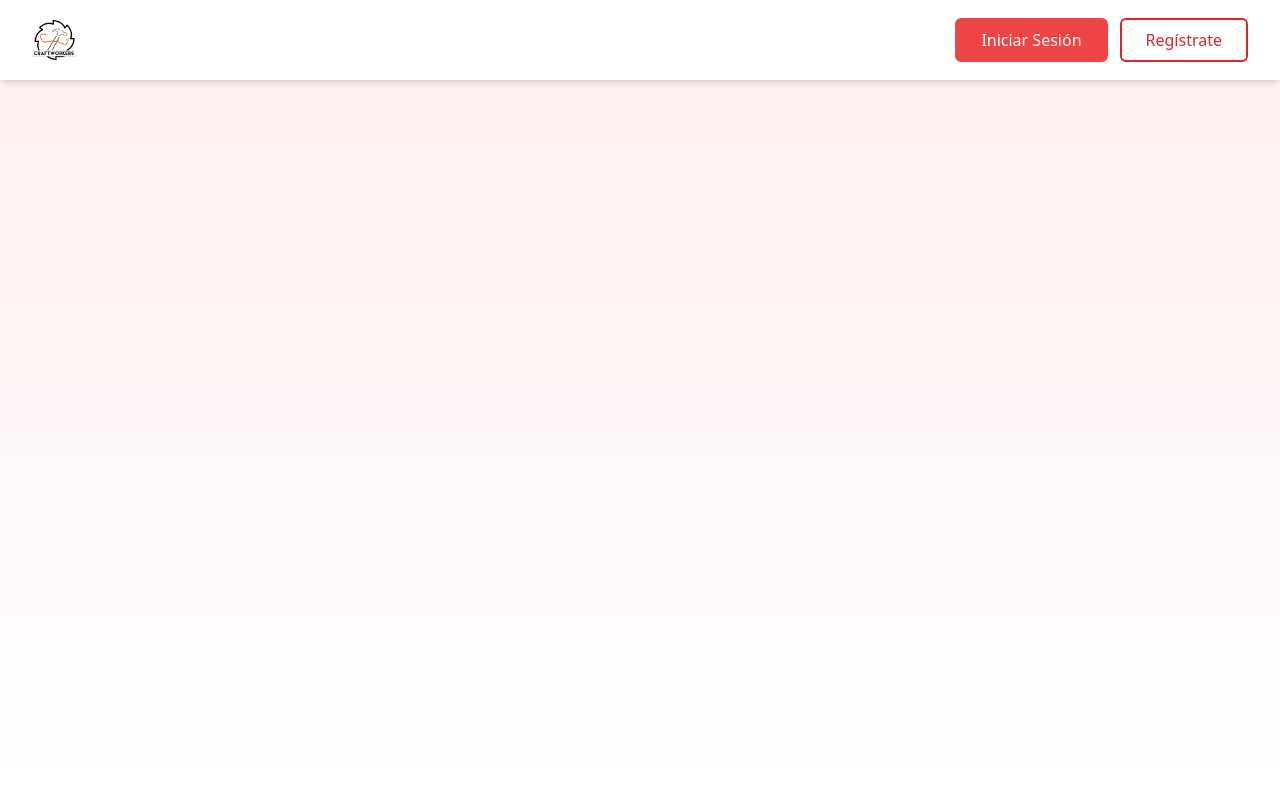
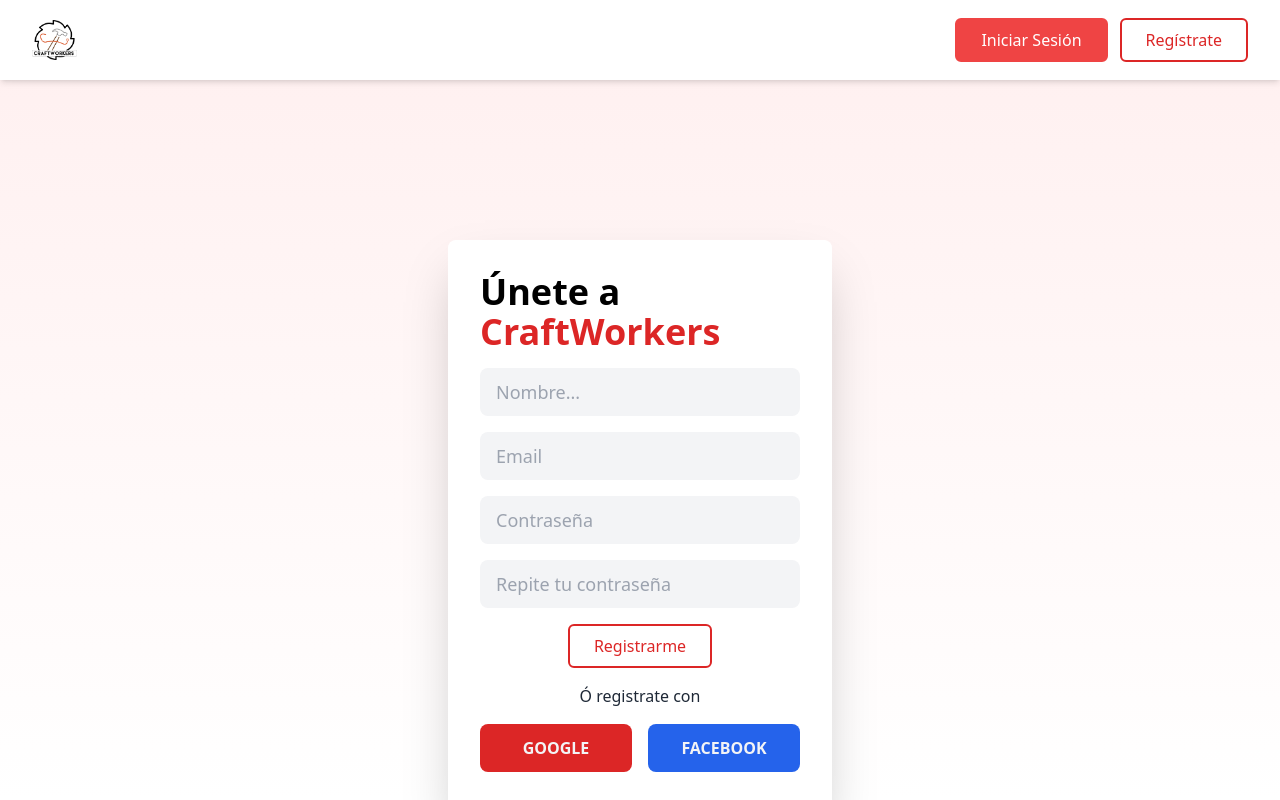
Before and after one commit to OscarAguilarL/craftworkers-frontend, a React (Vite) app: page /register in a window 1280 px wide. Built offline with nearby package versions, Linux system fonts and the light colour scheme.

Commit message:
Creada la página de registro y añadida a las rutas de la aplicación

```diff
--- /dev/null
+++ b/src/pages/RegisterPage.tsx
@@ -0,0 +1,47 @@
+import React from 'react'
+import { Button } from '../components'
+
+export const RegisterPage = () => {
+  return (
+    <div className="w-full flex items-center justify-center mt-40">
+      <div className="bg-white w-96 h-auto rounded-lg pt-8 pb-8 px-8 flex flex-col items-center shadow-2xl">
+        <h3 className="font-bold text-4xl mb-4">
+          Únete a <span className="text-red-600">CraftWorkers</span>
+        </h3>
+        <input
+          type="text"
+          className="w-full h-12 rounded-lg px-4 text-lg bg-gray-100 focus:ring-blue-600 mb-4"
+          placeholder="Nombre..."
+        />
+        <input
+          type="email"
+          className="w-full h-12 rounded-lg px-4 text-lg bg-gray-100 focus:ring-blue-600 mb-4"
+          placeholder="Email"
+        />
+        <input
+          type="password"
+          className="w-full h-12 rounded-lg px-4 text-lg bg-gray-100 focus:ring-blue-600 mb-4"
+          placeholder="Contraseña"
+        />
+        <input
+          type="password"
+          className="w-full h-12 rounded-lg px-4 text-lg bg-gray-100 focus:ring-blue-600 mb-4"
+          placeholder="Repite tu contraseña"
+        />
+        <Button className="mb-4">Registrarme</Button>
+
+
+        <label className="text-gray-800 mb-4">Ó registrate con</label>
+
+        <div className='w-full flex gap-4'>
+          <button className="w-full h-12 rounded-lg bg-red-600 uppercase font-semibold hover:bg-red-700 text-gray-100 transition mb-4">
+            Google
+          </button>
+          <button className="w-full h-12 rounded-lg bg-blue-600 uppercase font-semibold hover:bg-blue-700 text-gray-100 transition mb-4">
+            Facebook
+          </button>
+        </div>
+      </div>
+    </div>
+  )
+}
--- a/src/pages/index.ts
+++ b/src/pages/index.ts
@@ -1,2 +1,3 @@
 export * from './HomePage'
 export * from './LoginPage'
+export * from './RegisterPage'
--- a/src/router/AppRouter.tsx
+++ b/src/router/AppRouter.tsx
@@ -1,11 +1,12 @@
 import { Routes, Route, Link } from 'react-router-dom'
-import { HomePage, LoginPage } from '../pages'
+import { HomePage, LoginPage, RegisterPage } from '../pages'
 
 export const AppRouter = () => {
   return (
     <Routes>
       <Route path="/" element={<HomePage />} />
       <Route path="/login" element={<LoginPage />} />
+      <Route path="/register" element={<RegisterPage />} />
     </Routes>
   )
 }
```
